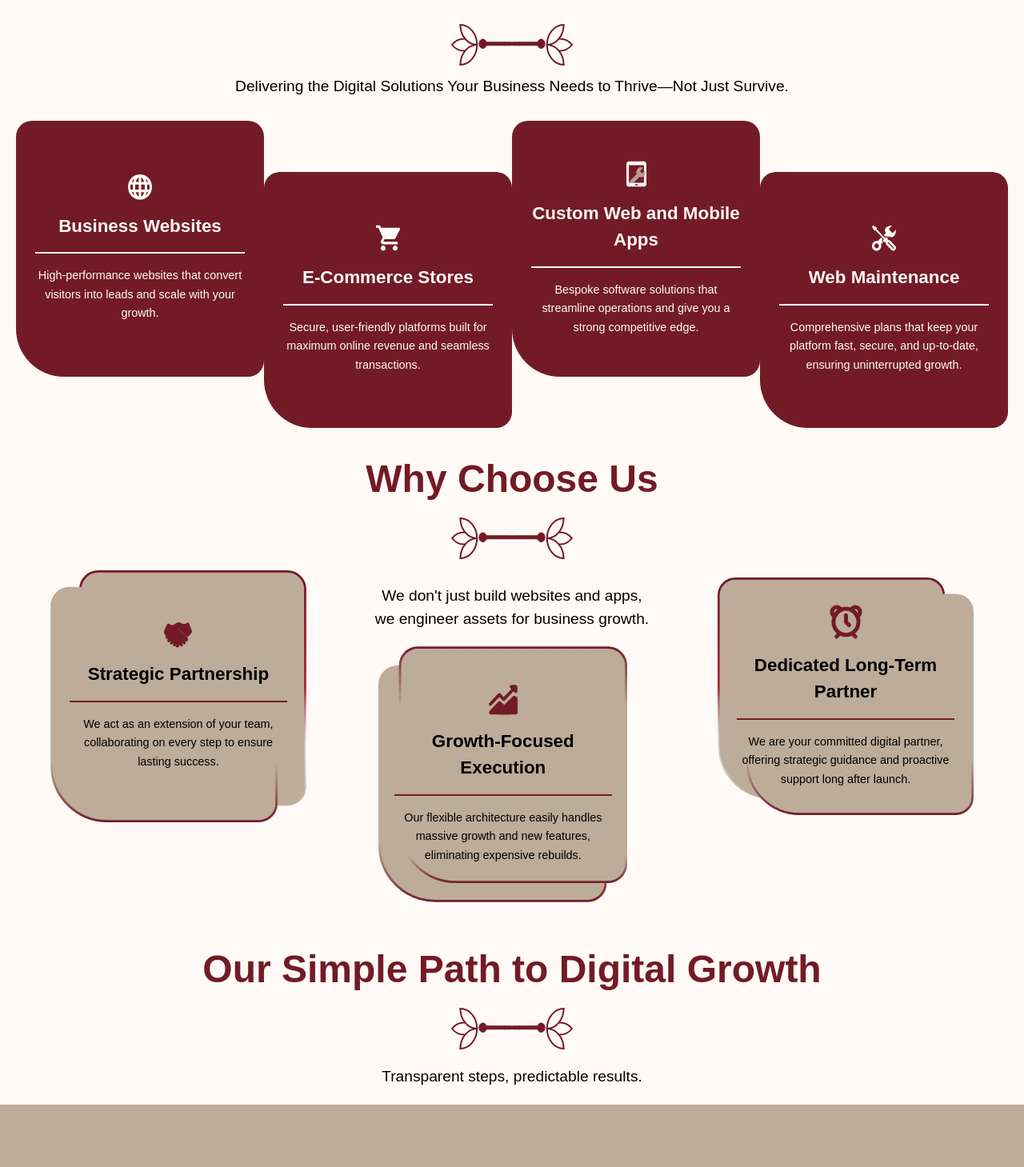
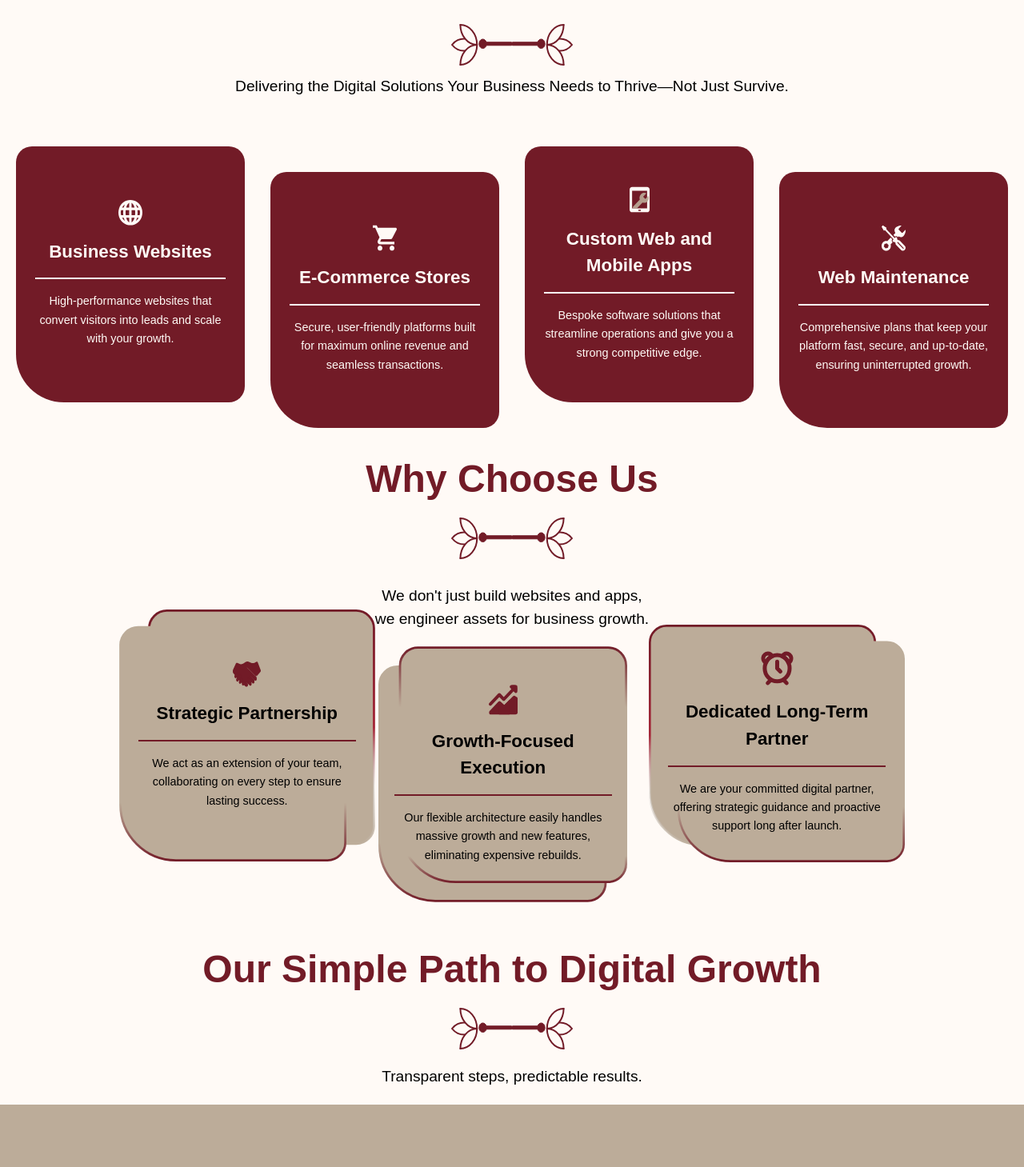
Before and after one commit to SaliMerc/esamntech-website, a React (Vite) app: page / in a window 1280 px wide. Shown: the part 922-2381 px from the top of the page at 80% size. Built offline with nearby package versions, Linux system fonts and the light colour scheme.

Commit message:
reconf the alignement

```diff
--- a/src/pages/LandingPage.jsx
+++ b/src/pages/LandingPage.jsx
@@ -67,7 +67,7 @@ const Home = () => {
           <p className="heading-paragraphs">Delivering the Digital Solutions Your Business Needs to Thrive—Not Just Survive.</p>
         </div>
 
-        <div className="flex flex-col md:flex-row justify-around">
+        <div className="flex flex-col md:flex-row gap-3 md:gap-8 items-center justify-center">
           <OurServicesDiv title='Business Websites' text='High-performance websites
 that convert visitors into leads and
 scale with your growth.' icon='/icons/globe-icon.svg' />
@@ -95,7 +95,7 @@ uninterrupted growth.' marginTop='5rem' icon='/icons/maintenance-icon.svg' />
           </div>
           <p className="md:hidden heading-paragraphs mb-5">We don't just build websites and apps, we engineer assets for business growth.</p>
         </div>
-        <div className="flex flex-col space-y-5 md:flex-row justify-around items-start">
+        <div className="flex flex-col space-y-5 md:flex-row items-center justify-center">
           <WhyUsDiv title='Strategic Partnership' text='We act as an extension of your team, collaborating on every step to ensure lasting success.' backgroundImage='/icons/why-us-1.svg' icon='/icons/about-icon1.svg' />
           <div className="text-center">
             <p className="hidden md:block heading-paragraphs md:my-5">We don't just build websites and apps, <br /> we engineer assets for business growth.</p>
@@ -115,7 +115,7 @@ uninterrupted growth.' marginTop='5rem' icon='/icons/maintenance-icon.svg' />
           <p className="md:my-5 heading-paragraphs">Transparent steps, predictable results.</p>
         </div>
         <div className="min-h-[50rem] md:min-h-[30rem] bg-[#BCAC99] flex items-center justify-center">
-          <div className="flex flex-col md:flex-row gap-5 my-3 px-5">
+          <div className="flex flex-col md:flex-row gap-5 my-3 px-5 items-center justify-center">
             <WhyUsDiv title='Discovery & Strategy' text='We align on goals, audience and need' backgroundImage='/icons/process-background.svg' icon='/icons/process-icon1.svg' />
             <WhyUsDiv title='Design & UI/UX' text='Wireframes, mockups, and prototype' backgroundImage='/icons/process-background.svg' icon='/icons/process-icon2.svg' />
             <WhyUsDiv title='Development  &Testing' text='Scalable, secure code with rigorous testing for smooth performance across all devices' backgroundImage='/icons/process-background.svg' icon='/icons/process-icon3.svg' />
--- a/src/pages/PortofolioPage.jsx
+++ b/src/pages/PortofolioPage.jsx
@@ -20,7 +20,7 @@ const Portofolio = () => {
             <p className="heading-paragraphs mb-5">Here are some of our previous works</p>
           </div>
 
-          <div className="flex flex-col md:flex-row flex-wrap gap-8 justify-center">
+          <div className="flex flex-col md:flex-row flex-wrap gap-8 items-center justify-center">
             {PortfolioData.map((item, index) => (
               <PortofolioDiv
                 key={index}
```
